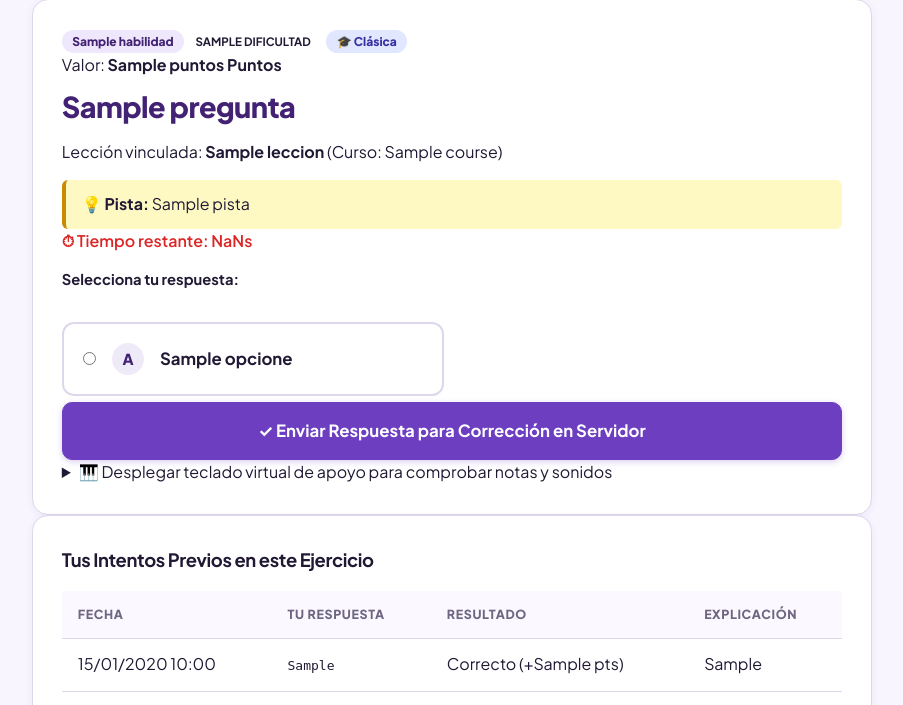
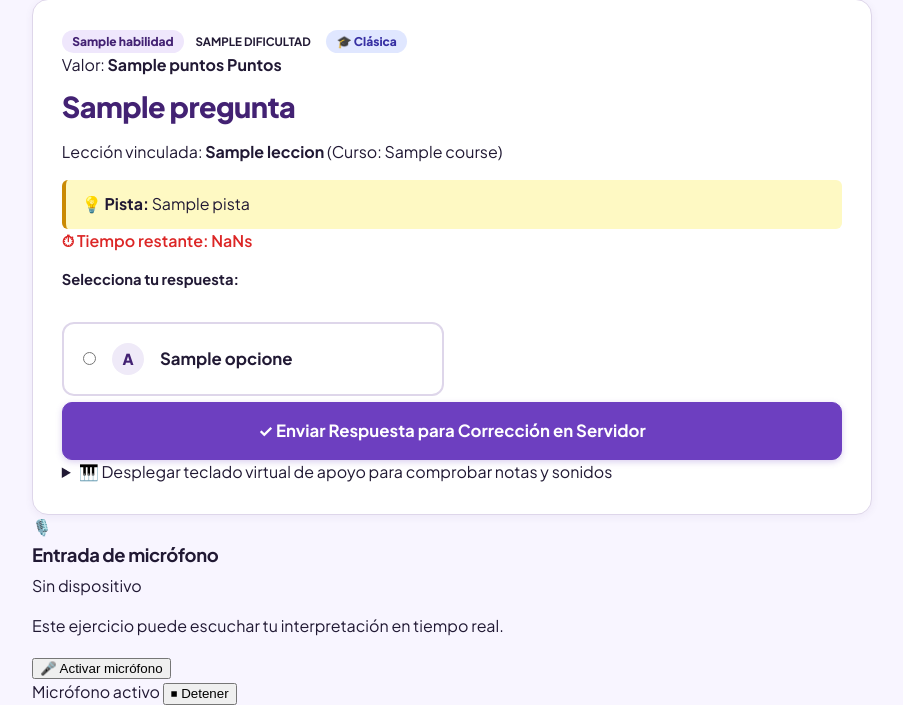
Before and after one commit to CSnF3256/ArmoniaLab, a Laravel app: template resources/views/ejercicios/show.blade.php in a window 1280 px wide. Shown: the part 156-861 px from the top of the page, without its empty margins (188-1091 px from the left). Run offline with Laravel 12, Linux system fonts and the light colour scheme; the template is opened without the code that fills it: most values are stand-ins (such as "Sample title", 1, 10 or a date in 2020).

Commit message:
feat(audio): mostrar estado del dispositivo de entrada

```diff
--- a/resources/views/ejercicios/show.blade.php
+++ b/resources/views/ejercicios/show.blade.php
@@ -274,17 +274,15 @@
     </div>
 
 
-
-
-
-
-
-
-
-
-
-
-
+{{-- ══════════════════════════════════════════════════════════════
+         COMPONENTE: Captura de Micrófono (feat/audio-captura)
+         Solo se muestra cuando el ejercicio tiene metadata.audio_captura = true.
+         El componente gestiona permisos, estado del dispositivo, visualizador
+         y liberación del micrófono al salir (commits 1-4).
+    ══════════════════════════════════════════════════════════════ --}}
+    @if(!empty($ejercicio->metadata['audio_captura']))
+        @include('components.audio-captura')
+    @endif
 
 
     <!-- Historial de Intentos Previos en este Ejercicio -->
```
